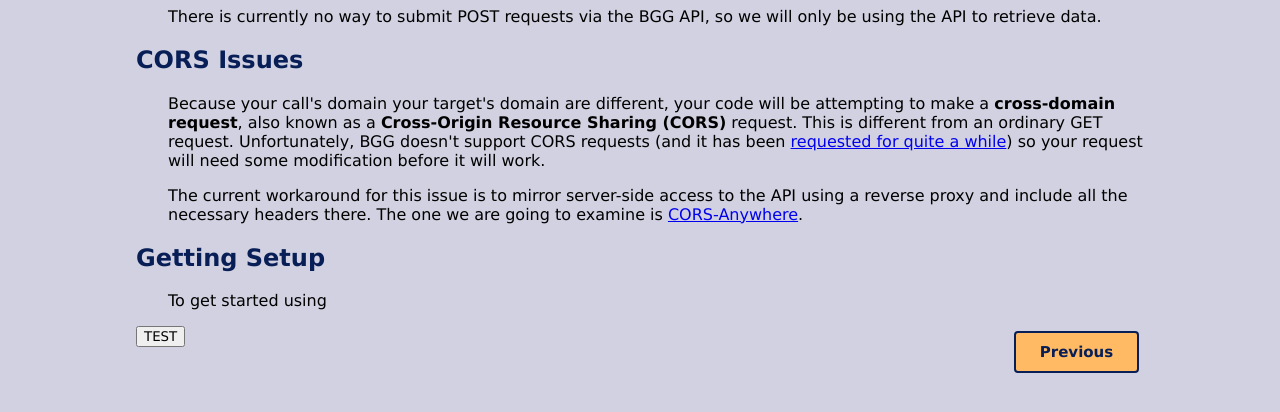
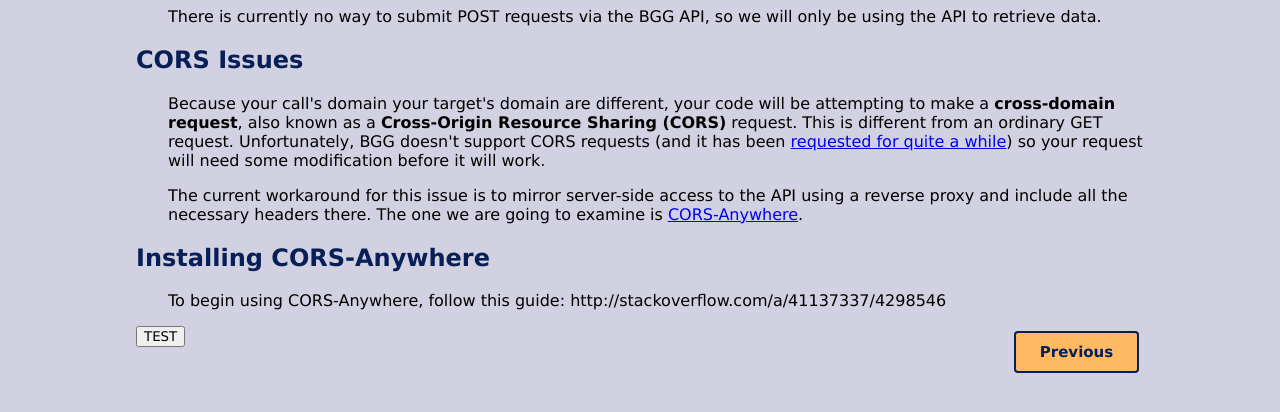
Before and after one commit to tliss/BGG-API-Documentation, a plain HTML site: page public_html/getRequests.html in a window 1280 px wide. Shown: the part 272-684 px from the top of the page. Drawn offline with Linux system fonts and the light colour scheme.

Commit message:
CORS info add

```diff
--- a/public_html/getRequests.html
+++ b/public_html/getRequests.html
@@ -42,9 +42,8 @@ and open the template in the editor.
                     so your request will need some modification before it will work.</p>
                     <p>The current workaround for this issue is to mirror server-side access to the API using a reverse proxy and include all the necessary headers there.
                         The one we are going to examine is <a href="https://github.com/Rob--W/cors-anywhere">CORS-Anywhere</a>.</p>
-
-                <h2>Getting Setup</h2>
-                <p>To get started using </p>
+                <h2>Installing CORS-Anywhere</h2>
+                <p>To begin using CORS-Anywhere, follow this guide: http://stackoverflow.com/a/41137337/4298546</p>
 
                 <button class="button buttonPrevious" style="vertical-align:middle" onclick="location.href='./introduction.html';"><span>Previous </span></button>
 
```
Also changed, not shown: public_html/testingDoc.html (+1 -1 lines).
